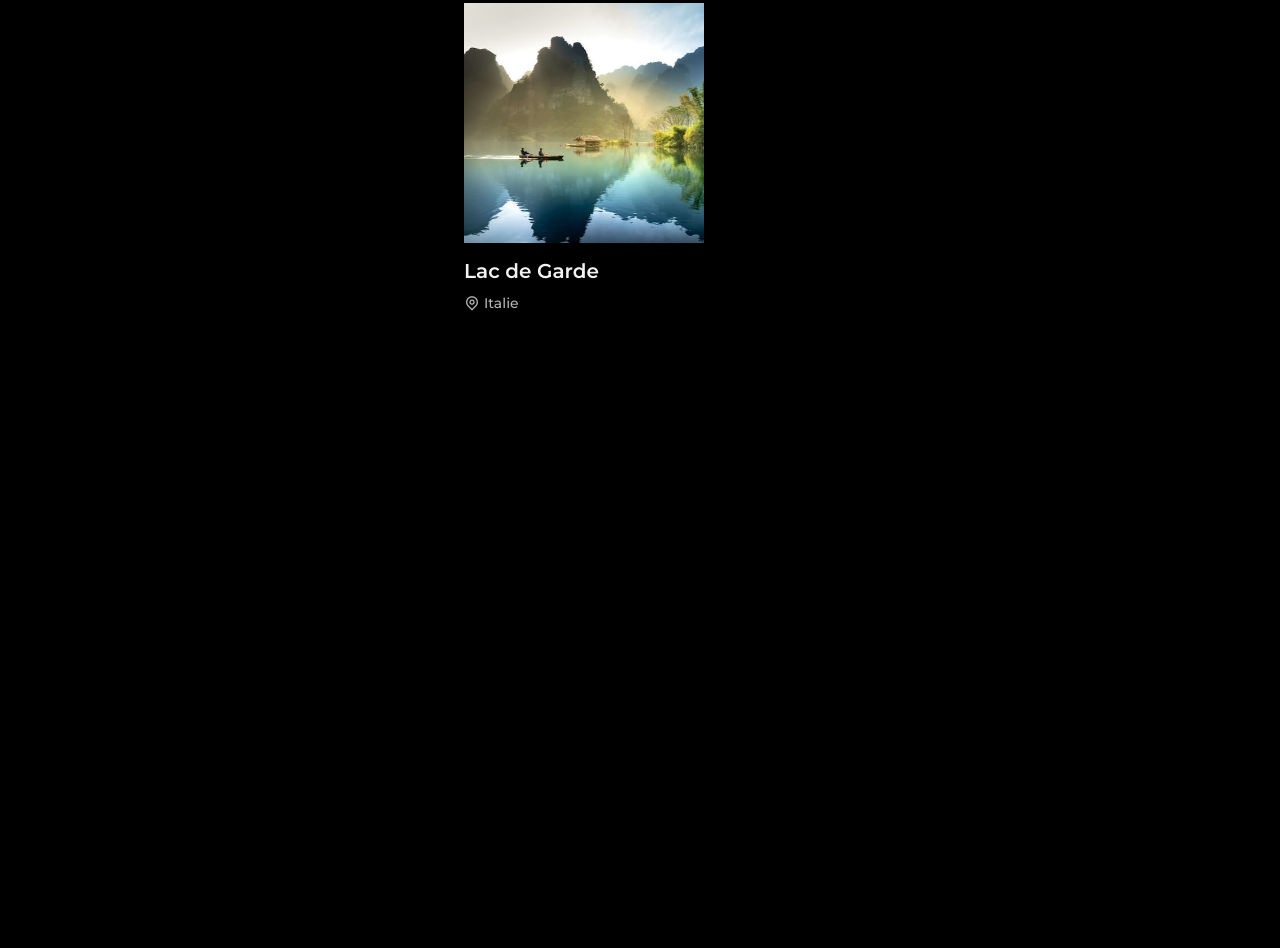
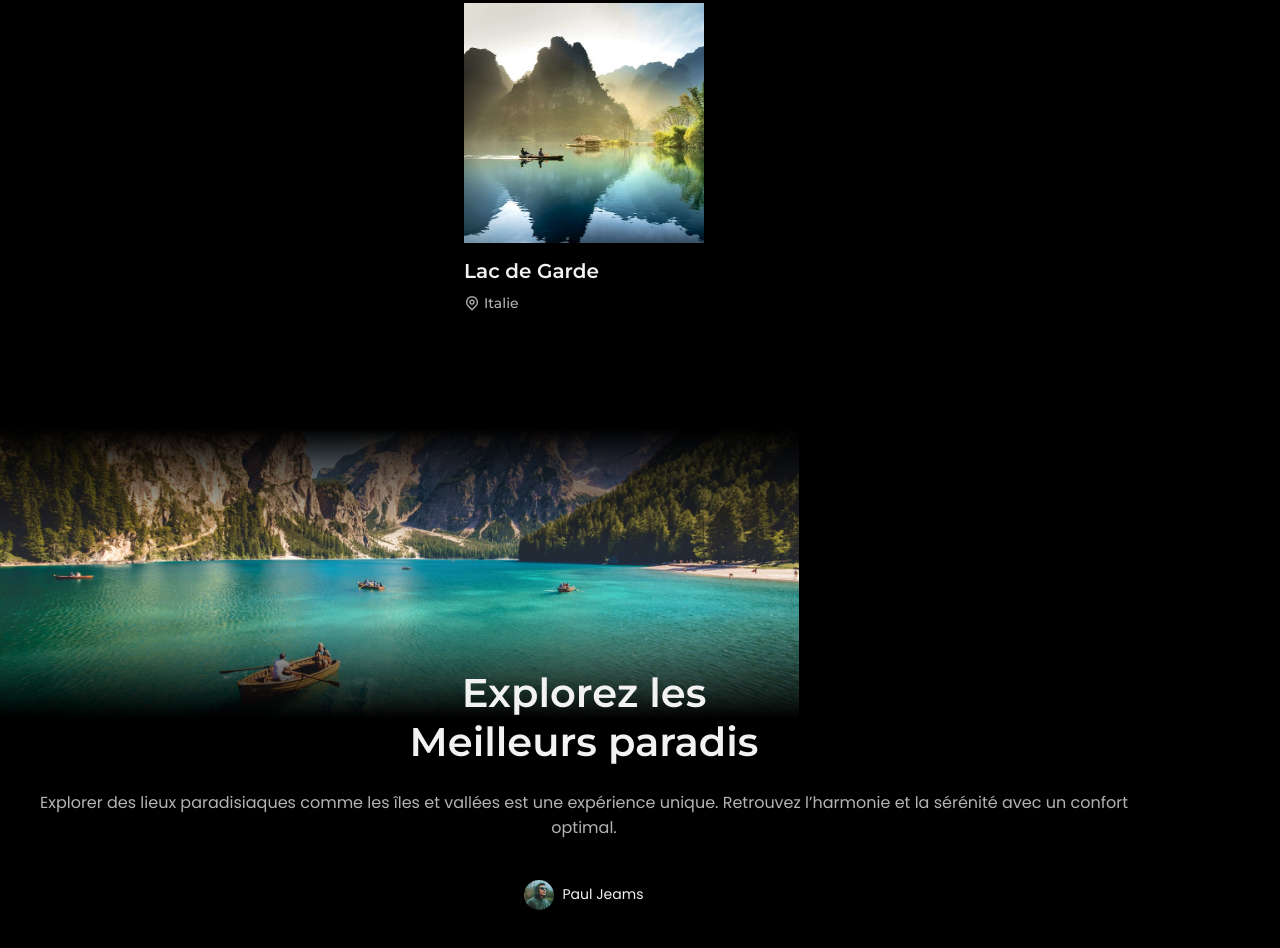
Before and after one commit to ValentinMadiot/travel-agency-2_ui, a plain HTML site: page index.html in a window 1280 px wide. Shown: the part 2922-3870 px from the top of the page. Before the commit the page ends 3446 px from the top, so only its background shows below. Drawn offline with nearby package versions, Linux system fonts and the light colour scheme.

Commit message:
add explore section

```diff
--- a/assets/css/styles.css
+++ b/assets/css/styles.css
@@ -416,6 +416,60 @@ img {
 }
 
 /*=============== EXPLORE ===============*/
+.explore {
+  position: relative;
+}
+
+.explore__image {
+  position: absolute;
+  overflow: hidden;
+}
+
+.explore__img {
+  width: 100%;
+  height: 333px;
+  object-fit: cover;
+  object-position: center;
+}
+
+.explore__shadow {
+  position: absolute;
+  top: 0;
+  left: 0;
+  width: 100%;
+  height: 100%;
+  background: linear-gradient(
+    180deg,
+    hsl(0, 0%, 0%) 5%,
+    hsla(0, 0%, 0%, 0) 40%,
+    hsla(0, 0%, 0%, 0) 60%,
+    hsl(0, 0%, 0%) 92%
+  );
+}
+
+.explore__content {
+  position: relative;
+  padding-top: 16rem;
+  text-align: center;
+  row-gap: 2.5rem;
+}
+
+.explore__user {
+  display: inline-flex;
+  align-items: center;
+  justify-content: center;
+  column-gap: 0.5rem;
+}
+
+.explore__perfil {
+  width: 30px;
+  border-radius: 50%;
+}
+
+.explore__name {
+  font-size: var(--small-font-size);
+  color: var(--title-color);
+}
 
 /*=============== JOIN ===============*/
 
--- a/index.html
+++ b/index.html
@@ -198,7 +198,38 @@
       </section>
 
       <!--==================== EXPLORE ====================-->
-      <section class="explore section" id="explore"></section>
+      <section class="explore section" id="explore">
+        <div class="explore__container">
+          <div class="explore__image">
+            <img
+              src="assets/img/explore-beach.jpg"
+              alt="image"
+              class="explore__img" />
+            <div class="explore__shadow"></div>
+          </div>
+
+          <div class="explore__content container grid">
+            <div class="explore__data">
+              <h2 class="section__title">
+                Explorez les <br />
+                Meilleurs paradis
+              </h2>
+              <p class="explore__description">
+                Explorer des lieux paradisiaques comme les îles et vallées est
+                une expérience unique. Retrouvez l’harmonie et la sérénité avec
+                un confort optimal.
+              </p>
+            </div>
+            <div class="explore__user">
+              <img
+                src="assets/img/explore-perfil.png"
+                alt="profil"
+                class="explore__perfil" />
+              <span class="explore__name">Paul Jeams</span>
+            </div>
+          </div>
+        </div>
+      </section>
 
       <!--==================== JOIN ====================-->
       <section class="join section"></section>
```
